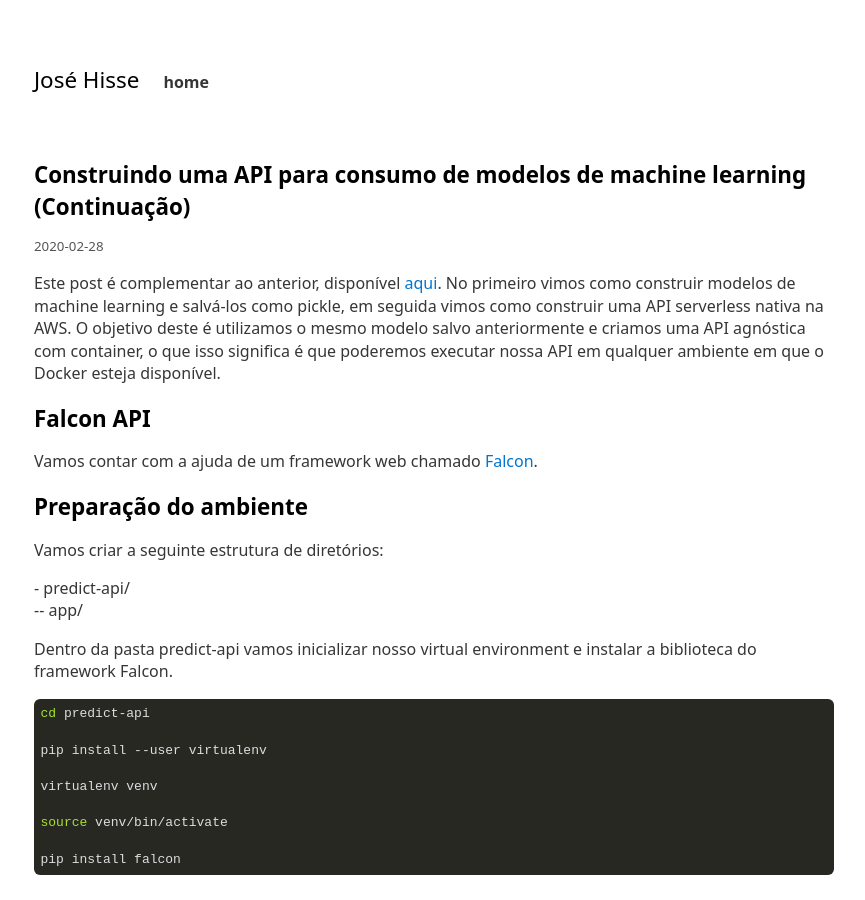
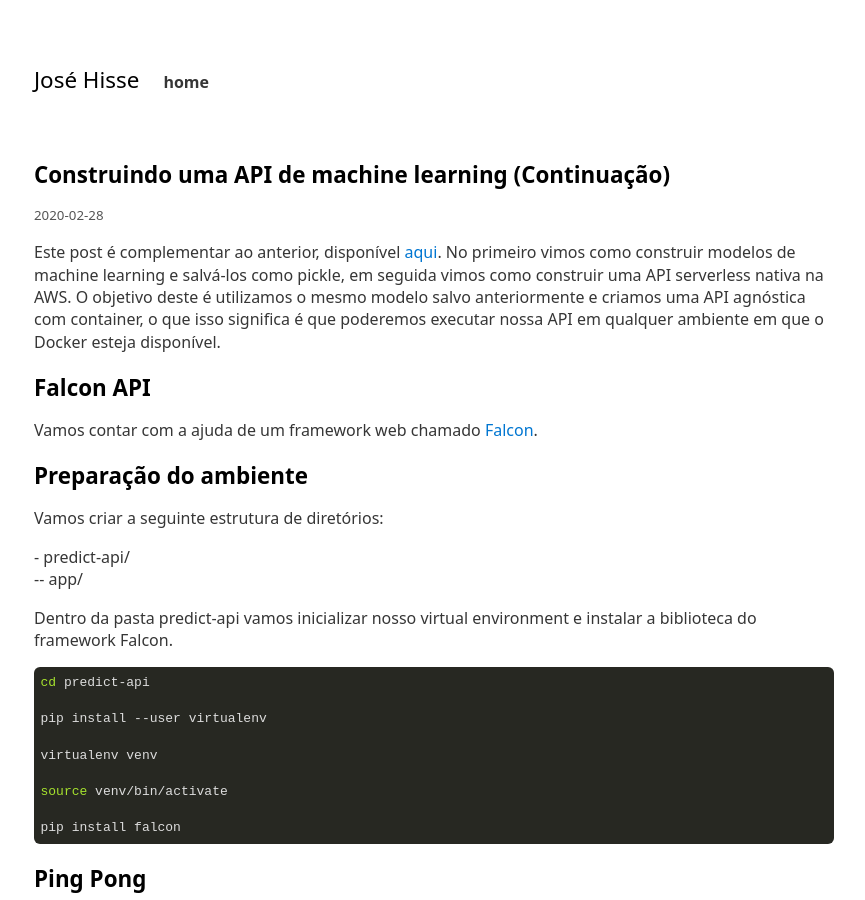
Before and after one commit to jhisse/jhisse.github.io, a Jekyll site: the page built from _posts/2020-02-28-api-modelos-machine-learning-continuacao.md, in a window 1280 px wide and 900 px high. Shown: the whole window, without its empty margins (206-1071 px from the left). Built offline with Jekyll 4.4.1, drawn with Linux system fonts in a browser that asks for light colours; some of the changed text lies outside the part shown.

Commit message:
new names

```diff
--- a/_posts/2020-02-28-api-modelos-machine-learning-continuacao.md
+++ b/_posts/2020-02-28-api-modelos-machine-learning-continuacao.md
@@ -1,5 +1,5 @@
 ---
-title: Construindo uma API para consumo de modelos de machine learning (Continuação)
+title: Construindo uma API de machine learning (Continuação)
 date: 2020-02-28
 layout: post
 ---
```
Also changed, not shown: _posts/2020-02-16-api-modelos-machine-learning.md (+1 -1 lines), _posts/2020-06-13-verificando-vulnerabilidades-em-containers-com-trivy-e-gitlab-ci-cd.md (+1 -1 lines).
